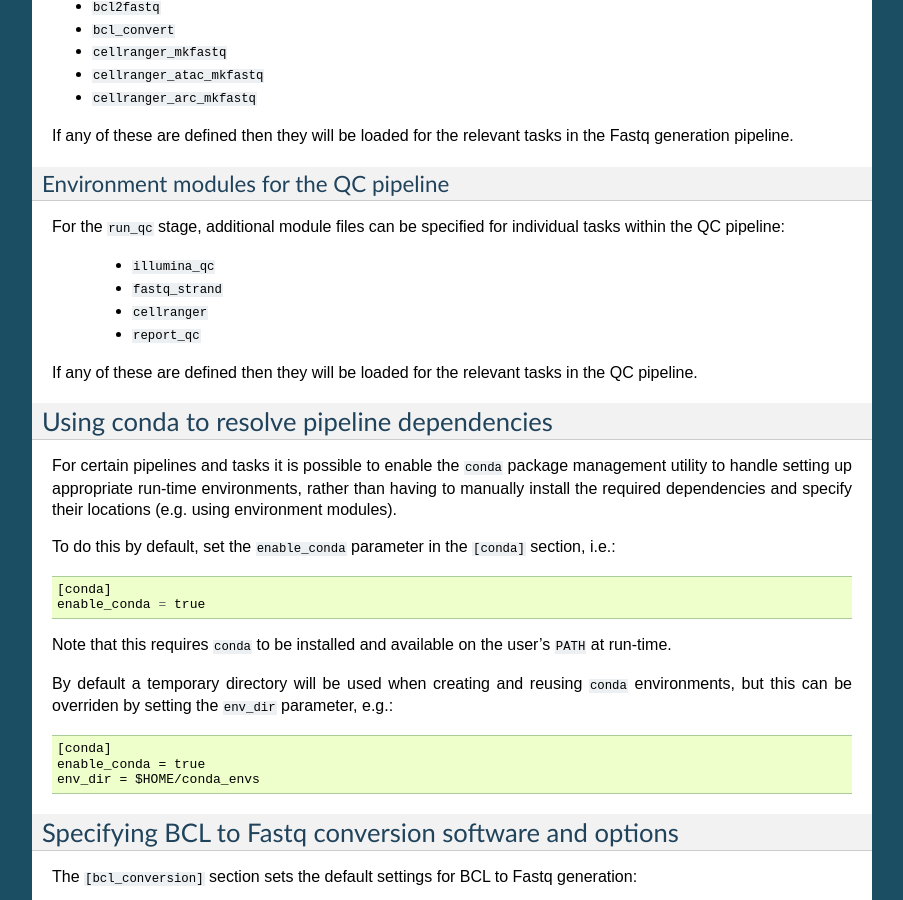
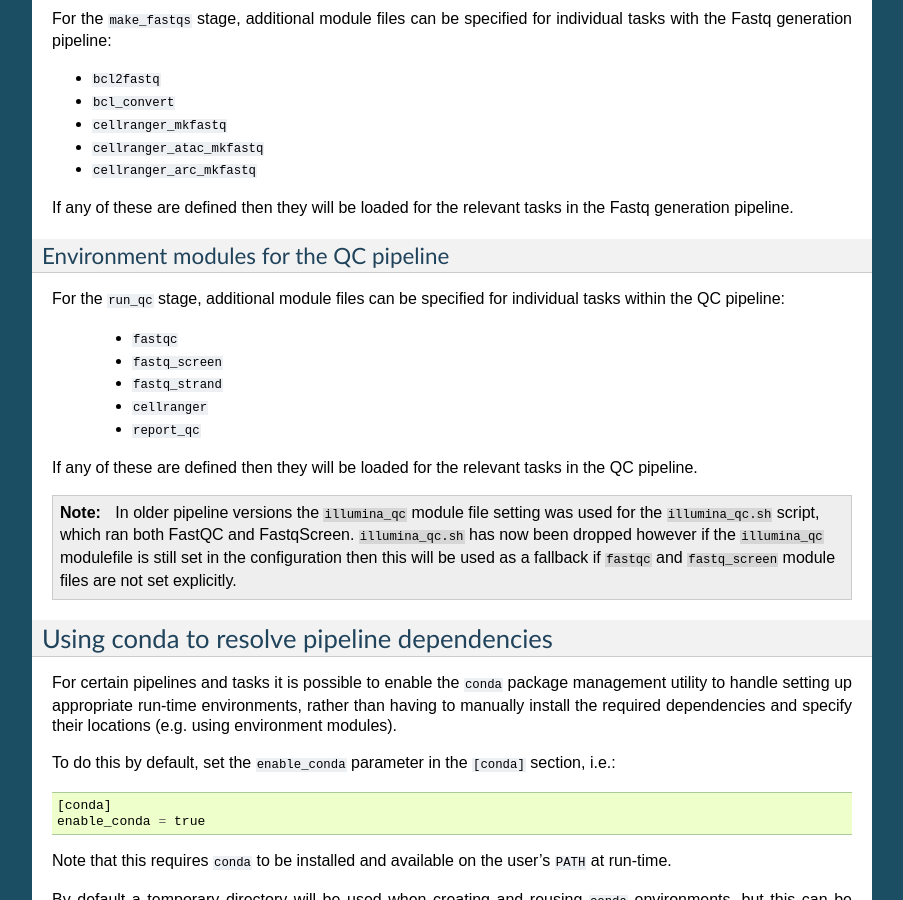
Before and after one commit to fls-bioinformatics-core/auto_process_ngs, a Sphinx documentation site: the page built from docs/source/configuration.rst, in a window 1280 px wide and 900 px high, scrolled down 5474 px. Shown: the whole window, without its empty margins (198-1101 px from the left). Built offline with Sphinx 7.4.7, drawn with Linux system fonts in a browser that asks for light colours; some of the changed text lies outside the part shown.

Commit message:
Update configuration documentation for new module files and runners in QC pipeline.

```diff
--- a/docs/source/configuration.rst
+++ b/docs/source/configuration.rst
@@ -214,13 +214,16 @@
 ``rsync``                     Running commands for transferring data
                               (e.g. copying primary data for Fastq
                               generation, archiving etc)
-``qc``                        Running computationally intensive QC
-                              commands (e.g. ``FastQC``, ``Fastq_screen``,
-                              etc)
+``fastqc``                    Running ``FastQC`` in the QC pipeline
+``fastq_screen``              Running ``FastqScreen`` in the QC pipeline
 ``star``                      Running pipeline tasks which use ``STAR``
                               (e.g. strandedness, alignment etc)
 ``cellranger``                Running ``cellranger`` in Fastq generation
                               and QC pipelines
+``qc``                        Running generally computationally intensive
+                              QC commands (used as a fallback if
+                              ``fastqc``, ``fastq_screen`` or ``star``
+                              runners are not explicitly set)
 ``icell8``                    Default runner for commands in the ICELL8
                               processing pipeline
 ``icell8_contaminant_filter`` Running the contaminant filtering in the
@@ -412,13 +415,23 @@
 For the ``run_qc`` stage, additional module files can be specified for
 individual tasks within the QC pipeline:
 
- * ``illumina_qc``
+ * ``fastqc``
+ * ``fastq_screen``
  * ``fastq_strand``
  * ``cellranger``
  * ``report_qc``
 
 If any of these are defined then they will be loaded for the relevant
 tasks in the QC pipeline.
+
+.. note::
+
+   In older pipeline versions the ``illumina_qc`` module file setting
+   was used for the ``illumina_qc.sh`` script, which ran both
+   FastQC and FastqScreen. ``illumina_qc.sh`` has now been dropped
+   however if the ``illumina_qc`` modulefile is still set in the
+   configuration then this will be used as a fallback if ``fastqc``
+   and ``fastq_screen`` module files are not set explicitly.
 
 .. _conda_dependency_resolution:
 
```
